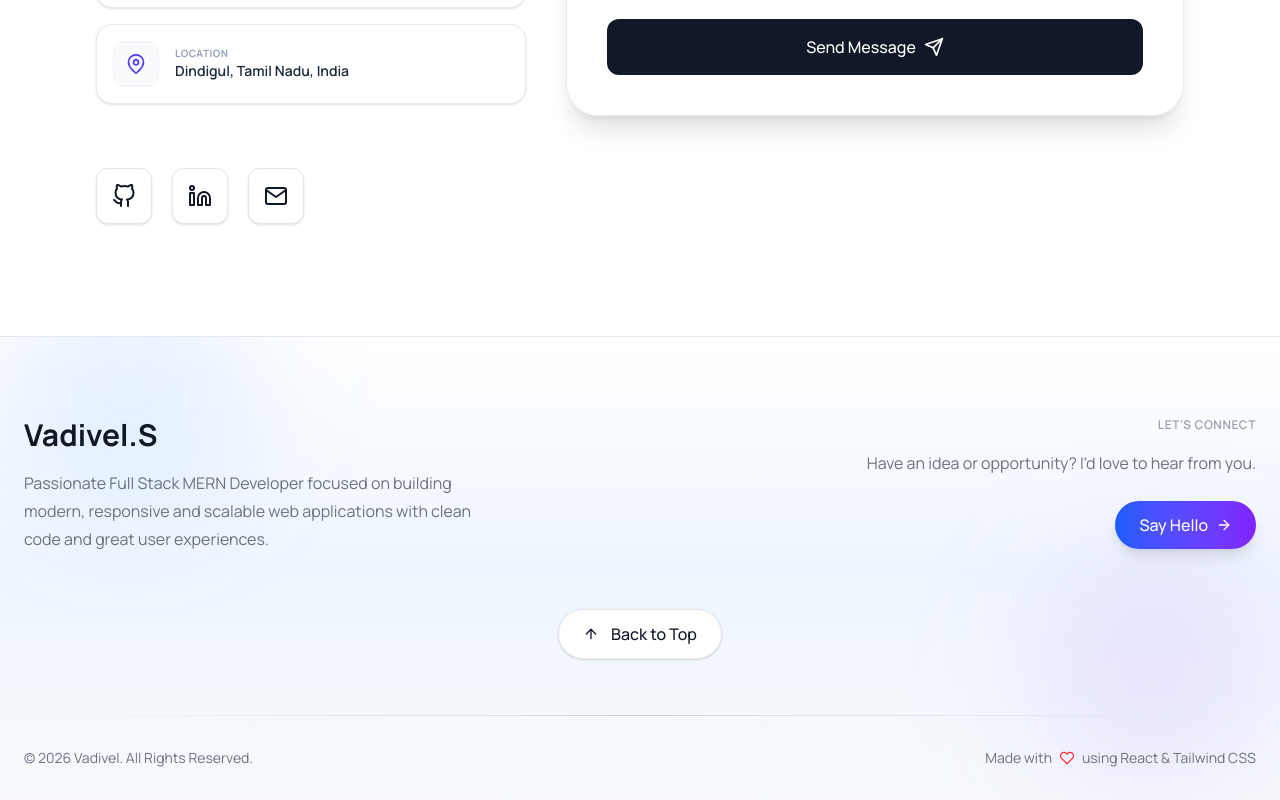
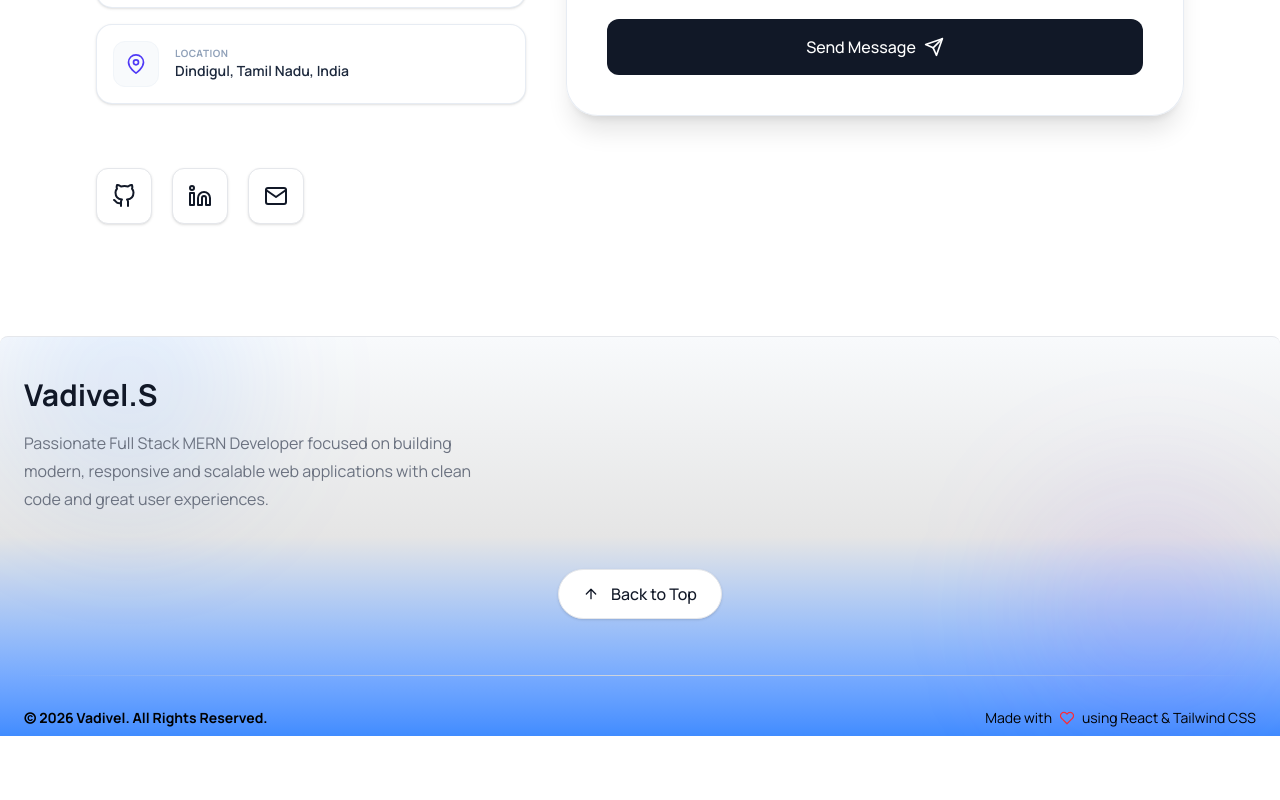
Before and after one commit to VADIVEL007-max/vadivel-portfolio, a React (Vite) app: page / in a window 1280 px wide. Shown: the part 4793-5593 px from the top of the page. After the commit the page ends 5529 px from the top, so only its background shows below. Built offline with nearby package versions, Linux system fonts and the light colour scheme.

Commit message:
fix: update Footer styles for improved layout and readability

```diff
--- a/src/components/Footer.jsx
+++ b/src/components/Footer.jsx
@@ -70,7 +70,7 @@ export default function Footer() {
 
   return (
     <>
-      <footer className="relative overflow-hidden border-t border-border bg-gradient-to-b from-white via-blue-50 to-bg-alt pt-20 pb-8">
+      <footer className="relative overflow-hidden border-t border-border rounded-tl-lg rounded-tr-lg bg-linear-to-t from-blue-500/90 via-neutral-200 to-bg-alt pt-10 pb-2">
 
         {/* Glow */}
         <div className="absolute -top-20 left-0 h-64 w-64 rounded-full bg-blue-500/10 blur-3xl" />
@@ -104,7 +104,7 @@ export default function Footer() {
             </div>
 
             {/* Right */}
-            <div className="md:text-right">
+            {/* <div className="md:text-right">
 
               <h3 className="text-xs font-semibold uppercase tracking-wider text-gray-400">
                 Let's Connect
@@ -126,7 +126,7 @@ export default function Footer() {
                 <FiArrowRight className="transition-transform duration-300 group-hover:translate-x-1" />
               </motion.button>
 
-            </div>
+            </div> */}
 
           </motion.div>
 
@@ -156,11 +156,11 @@ export default function Footer() {
 
           <div className="mt-8 flex flex-col items-center justify-between gap-4 sm:flex-row">
 
-            <p className="text-sm text-secondary">
+            <p className="text-sm text-black font-bold ">
               © {new Date().getFullYear()} Vadivel. All Rights Reserved.
             </p>
 
-            <p className="flex items-center gap-2 text-sm text-secondary">
+            <p className="flex items-center gap-2 text-sm text-black font-light">
 
               Made with
 
@@ -186,7 +186,7 @@ export default function Footer() {
 
       </footer>
 
-      <FloatingBackToTop />
+      {/* <FloatingBackToTop /> */}
     </>
   );
 }
```
